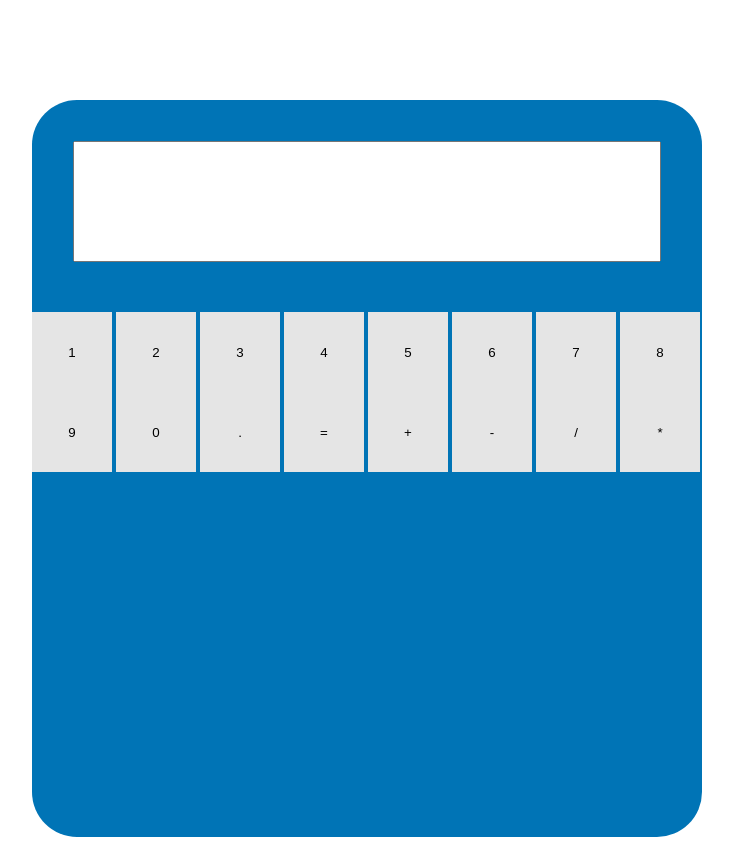
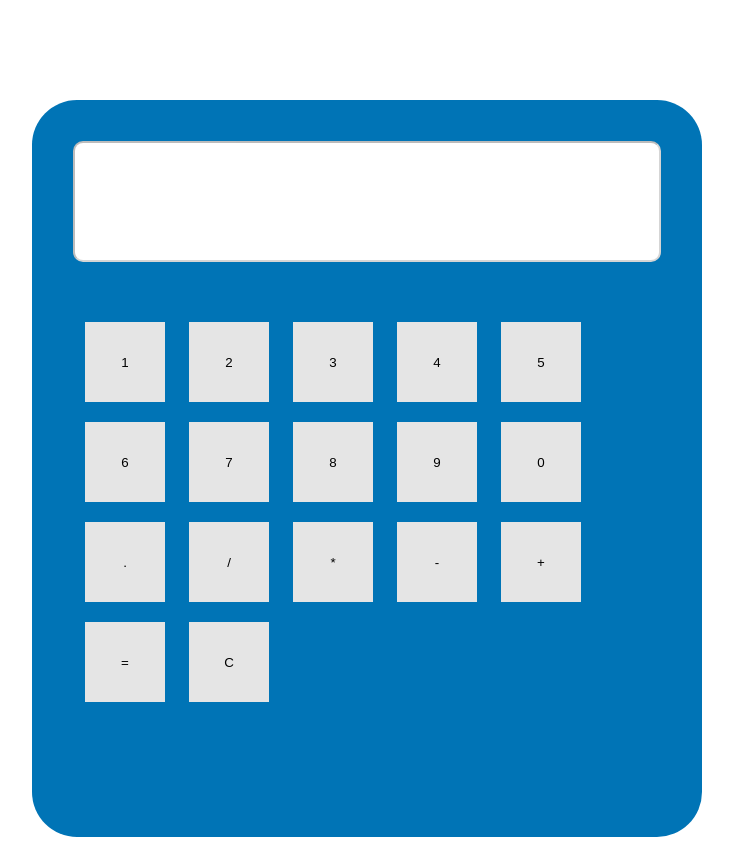
Before and after one commit to StarDash312/calculator, a plain HTML site: page index.html in a window 1280 px wide. Shown: the whole page, without its empty margins (273-1006 px from the left). Drawn offline with Linux system fonts and the light colour scheme.

Commit message:
Готовый скрипт и небольшое изменение верстки

```diff
--- a/index.html
+++ b/index.html
@@ -1,38 +1,39 @@
 <!DOCTYPE html>
-<html lang="ru">
+<html lang="en">
 <head>
     <meta charset="UTF-8">
     <meta name="viewport" content="width=device-width, initial-scale=1.0">
-    <link rel="stylesheet" href="./styles.css">
+    <link rel="stylesheet" href="styles.css">
     <title>Document</title>
+
 </head>
 <body>
     <div class="main">
     <div class="calculator">
         <div class="inp">
-            <input type="text" class="input">
+            <input type="text" class="conclusion"></input>
         </div>
-        <div class="panel">
-            <button type="button" class="but1">1</button>
-            <button type="button" class="but2">2</button>
-            <button type="button" class="but3">3</button>
-            <button type="button" class="but4">4</button>
-            <button type="button" class="but5">5</button>
-            <button type="button" class="but6">6</button>
-            <button type="button" class="but7">7</button>
-            <button type="button" class="but8">8</button>
-            <button type="button" class="but9">9</button>
-            <button type="button" class="but0">0</button>
-            <button type="button" class="but-dot">.</button>
-            <button type="button" class="but=">=</button>
-            <button type="button" class="but+">+</button>
-            <button type="button" class="but-">-</button>
-            <button type="button" class="but/">/</button>
-            <button type="button" class="but*">*</button>
+        <div class="panel" id="panel">
+            <input type="button" value="1" class="but"></input>
+            <input type="button" value="2" class="but"></input>
+            <input type="button" value="3" class="but"></input>
+            <input type="button" value="4" class="but"></input>
+            <input type="button" value="5" class="but"></input>
+            <input type="button" value="6" class="but"></input>
+            <input type="button" value="7" class="but"></input>
+            <input type="button" value="8" class="but"></input>
+            <input type="button" value="9" class="but"></input>
+            <input type="button" value="0" class="but"></input>
+            <input type="button" value="." class="but"></input>
+            <input type="button" value="/" class="but"></input>
+            <input type="button" value="*" class="but"></input>
+            <input type="button" value="-" class="but"></input>
+            <input type="button" value="+" class="but"></input>
+            <input type="button" value="=" class="equally"></input>
+            <input type="button" value="C" class="clear"></input>
         </div>
     </div>
 </div>
-    <script src="./script.js"></script>
-
+    <script src="script.js"></script>
 </body>
 </html>
--- a/script.js
+++ b/script.js
@@ -1,2 +1,29 @@
-const input = document.querySelector(".text");
-const buttons = [];
+const conclusion = document.querySelector(".conclusion"),// поле вывода
+    buttonsDiv = document.getElementById("panel"),// блок с кнопками
+    clear = document.querySelector(".clear"),// кнопка Clear
+    equally = document.querySelector(".equally");// кнопка =
+
+let childrens = buttonsDiv.children;// получение дочерних элементов (кнопок)
+let arr = Array.from(childrens);// трансформирование элементов в массив
+conclusion.disabled = true;
+// удаление из массива кнопок С и =
+arr.splice(15, 2);
+// функция вывода нажатых кнопок в поле вывода
+arr.forEach(
+    function (elem) {
+        elem.onclick = () => {
+            conclusion.value += elem.value
+        }
+    })
+// функция расчета выражения по нажатию на кнопку =
+equally.onclick = () => {
+    conclusion.value = window.eval(conclusion.value);
+}
+// функция очистки поля вывода по нажатию на кнопку С
+clear.onclick = () => {
+    conclusion.value = ""
+}
+
+
+
+// 48,49,50,51,52,53,54,55,56,57,170,187,189,191,190
--- a/styles.css
+++ b/styles.css
@@ -14,22 +14,27 @@
     align-items: center;
 
 }
-input {
+.conclusion {
     width: 580px;
     height: 115px;
     margin-top: 41px;
     font-size: 90px;
+    background-color: white;
+    margin-bottom: 0px;
+    border-radius: 10px;
 }
 
-button {
+.but, .equally, .clear {
     width: 80px;
     height: 80px;
     background-color: #E5E5E5;
     border: none;
+    border-radius: 0px;
+    margin: 10px;
 }
 
 .panel {
     flex-flow: column wrap;
     margin-top: 50px;
-
+    width: 584px;
 }
```
